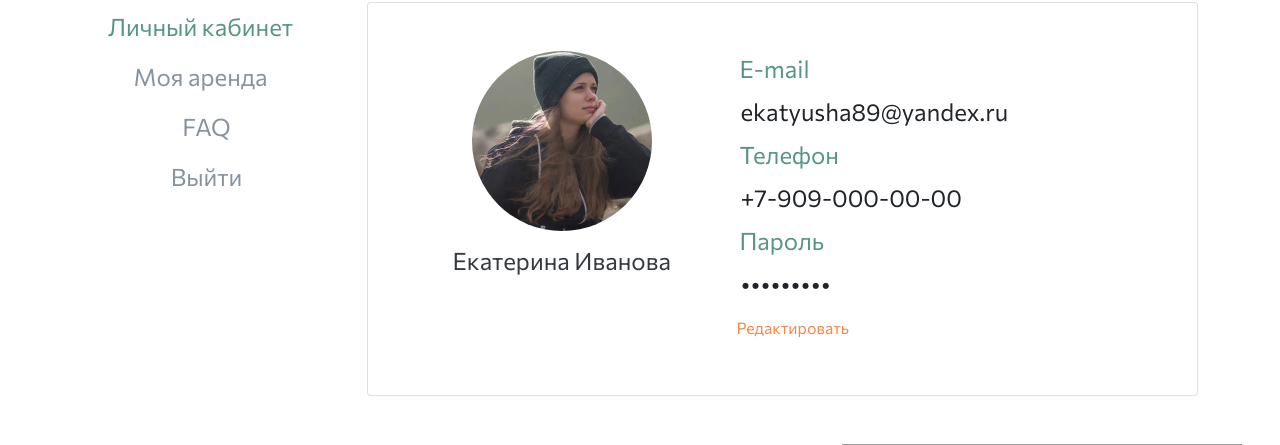
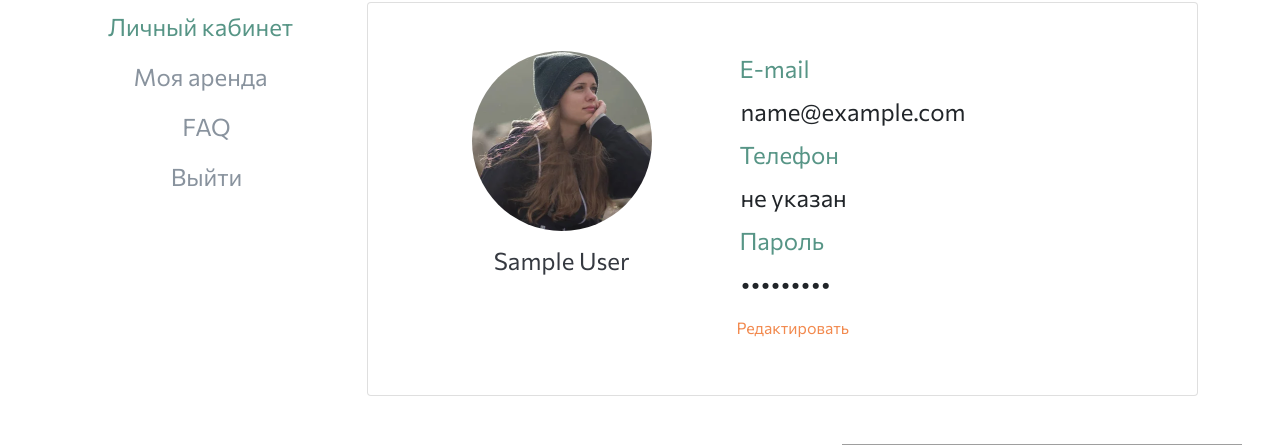
Before and after one commit to mavel-x/SelfStorage, a Django app: page /account/ in a window 1280 px wide. Shown: the part 160-605 px from the top of the page. Run offline with Django 4.2, Linux system fonts and the light colour scheme; the visitor is signed in with stand-in values (Sample User, id 1); parts of the project's set-up code (start-up, migrations or seed data) failed here and were passed over; some libraries are stand-ins or nearby versions; grey boxes are pictures that could not be loaded.

Commit message:
display user info on account page

```diff
--- a/account/views.py
+++ b/account/views.py
@@ -4,14 +4,36 @@ from django.shortcuts import render, redirect
 from django.urls import reverse_lazy
 from django.views.generic import TemplateView, FormView
 
+from .models import User
 from .forms import LoginForm, SignUpForm
+
+
+def get_display_name(user: User):
+    if user.first_name and user.last_name:
+        return ' '.join((user.first_name, user.last_name))
+    if name := (user.first_name or user.last_name):
+        return name
+    if user.username:
+        return user.username
+    return user.email
 
 
 class AccountView(TemplateView):
     template_name = 'my-rent.html'
 
     def get(self, request, *args, **kwargs):
-        return render(request, self.template_name)
+        user: User = self.request.user
+        email = user.email
+        phone_number = user.phone
+        name = get_display_name(user)
+
+
+
+        return render(request, self.template_name, {
+            'email': email,
+            'phone_number': phone_number,
+            'name': name,
+        })
 
 
 class LoginView(FormView):
--- a/templates/base.html
+++ b/templates/base.html
@@ -128,8 +128,8 @@
           {% endif %}
 
 					<input type="email" required name="email" class="form-control  border-8 mb-4 py-3 px-5 border-0 fs_24 SelfStorage__bg_lightgrey" placeholder="E-mail">
-					<input type="text" required name="password1" class="form-control  border-8 mb-4 py-3 px-5 border-0 fs_24 SelfStorage__bg_lightgrey" placeholder="Пароль">
-					<input type="text" required name="password2" class="form-control  border-8 mb-4 py-3 px-5 border-0 fs_24 SelfStorage__bg_lightgrey" placeholder="Подтверждение пароля">
+					<input type="password" required name="password1" class="form-control  border-8 mb-4 py-3 px-5 border-0 fs_24 SelfStorage__bg_lightgrey" placeholder="Пароль">
+					<input type="password" required name="password2" class="form-control  border-8 mb-4 py-3 px-5 border-0 fs_24 SelfStorage__bg_lightgrey" placeholder="Подтверждение пароля">
 					<span class="fw-light SelfStorage_grey">Нажимая на кнопку, вы подтверждаете свое <a href="#" class="SelfStorage_grey">согласие на обработку персональных данных</a></span>
 					<button class="btn border-8 py-3 px-5 mt-5 mb-3 w-100 text-white fs_24 SelfStorage__bg_orange SelfStorage__btn2_orange">Зарегистрироваться</button>
 					<span>Уже зарегистрированы? <a href="#" class="SelfStorage_orange" data-bs-toggle="modal" data-bs-target="#SignModal" data-bs-dismiss="modal" aria-label="Close">Войти в личный кабинет</a></span>
@@ -167,7 +167,7 @@
           {% endif %}
 
 					<input type="email" required name="email" class="form-control  border-8 mb-4 py-3 px-5 border-0 fs_24 SelfStorage__bg_lightgrey" placeholder="E-mail">
-					<input type="text" required name="password" class="form-control  border-8 mb-4 py-3 px-5 border-0 fs_24 SelfStorage__bg_lightgrey" placeholder="Пароль">
+					<input type="password" required name="password" class="form-control  border-8 mb-4 py-3 px-5 border-0 fs_24 SelfStorage__bg_lightgrey" placeholder="Пароль">
 					<a href="#" class="SelfStorage_orange" data-bs-toggle="modal" data-bs-target="#ForgetModal" data-bs-dismiss="modal" aria-label="Close">Забыли пароль?</a>
 					<button class="btn border-8 py-3 px-5 mt-5 mb-3 w-100 text-white fs_24 SelfStorage__bg_orange SelfStorage__btn2_orange">Войти</button>
 					<span>Нет аккаунта?  <a href="#" class="SelfStorage_orange" data-bs-toggle="modal" data-bs-target="#RegModal" data-bs-dismiss="modal" aria-label="Close">Зарегистрируйтесь на сайте</a></span>
--- a/templates/my-rent.html
+++ b/templates/my-rent.html
@@ -15,14 +15,16 @@
 					<div class="row">
 						<div class="col-12 col-sm-5 d-flex flex-column align-items-center">
 							<img src="{% static 'img/image10.png' %}" class="rounded-pill mb-3" alt="">
-							<h4>Екатерина Иванова</h4>
+							<h4>{{ name }}</h4>
 						</div>
 						<div class="col-12 col-sm-7 d-flex flex-column">
 							<form>
 								<label class="fs_24 SelfStorage_green ms-2" for="EMAIL">E-mail</label>
-								<input type="email" name="EMAIL_EDIT" id="EMAIL" class="form-control fs_24 ps-2 SelfStorage__input" value="ekatyusha89@yandex.ru" disabled>
+								<input type="email" name="EMAIL_EDIT" id="EMAIL" class="form-control fs_24 ps-2 SelfStorage__input"
+                       value="{{ email }}" disabled>
 								<label class="fs_24 SelfStorage_green ms-2" for="PHONE">Телефон</label>
-								<input type="tel" name="PHONE_EDIT" id="PHONE" class="form-control fs_24 ps-2 SelfStorage__input" value="+7-909-000-00-00" disabled>
+								<input type="tel" name="PHONE_EDIT" id="PHONE" class="form-control fs_24 ps-2 SelfStorage__input"
+                       value="{% firstof phone 'не указан' %}" disabled>
 								<label class="fs_24 SelfStorage_green ms-2" for="PASSWORD">Пароль</label>
 								<input type="password" name="PASSWORD_EDIT" id="PASSWORD" class="form-control fs_24 ps-2 SelfStorage__input" value="111111111" disabled>
 								<button type="submit" class="btn SelfStorage_green ps-1" id="save" style="display: none">Сохранить</button>
```
